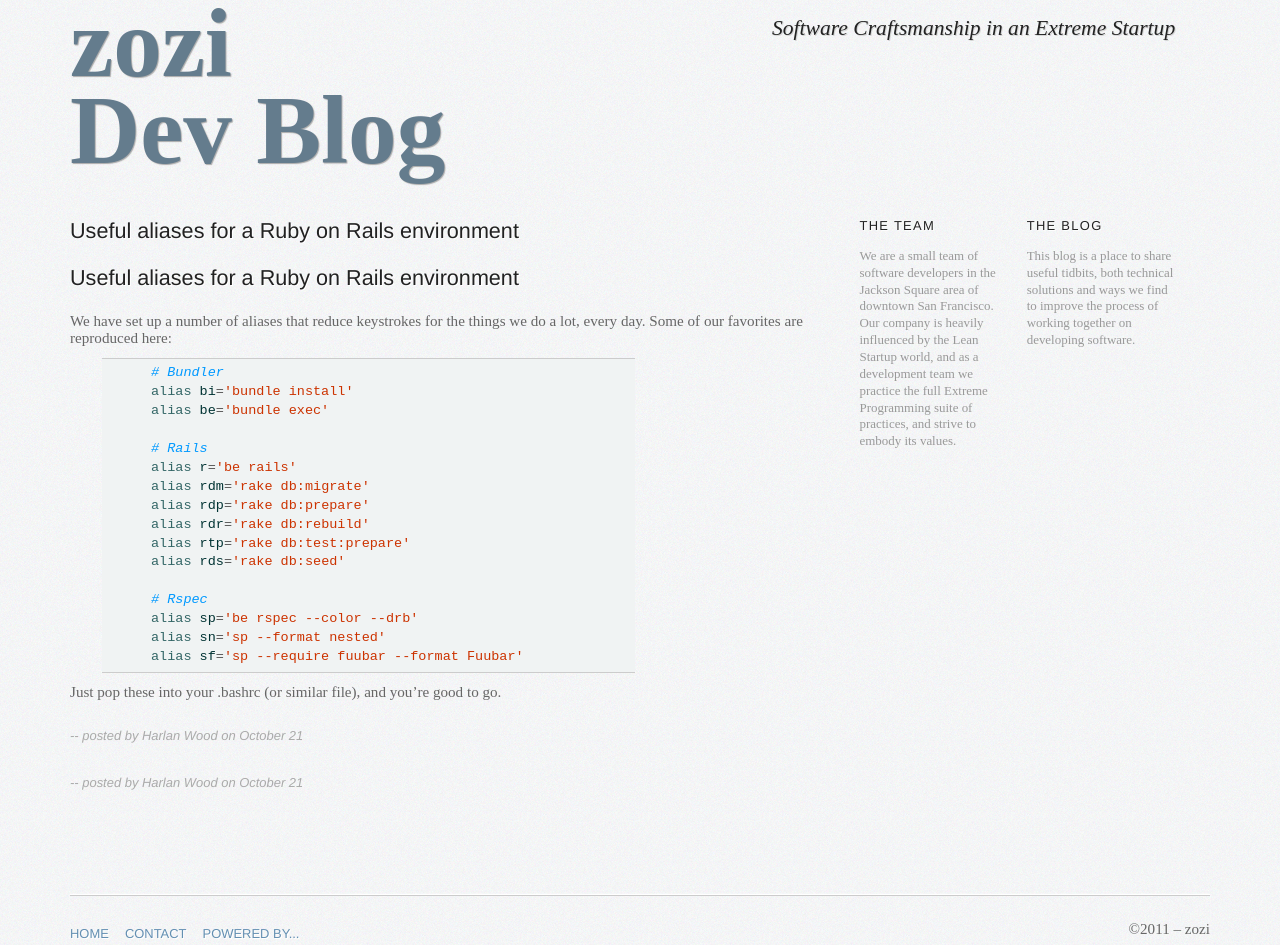
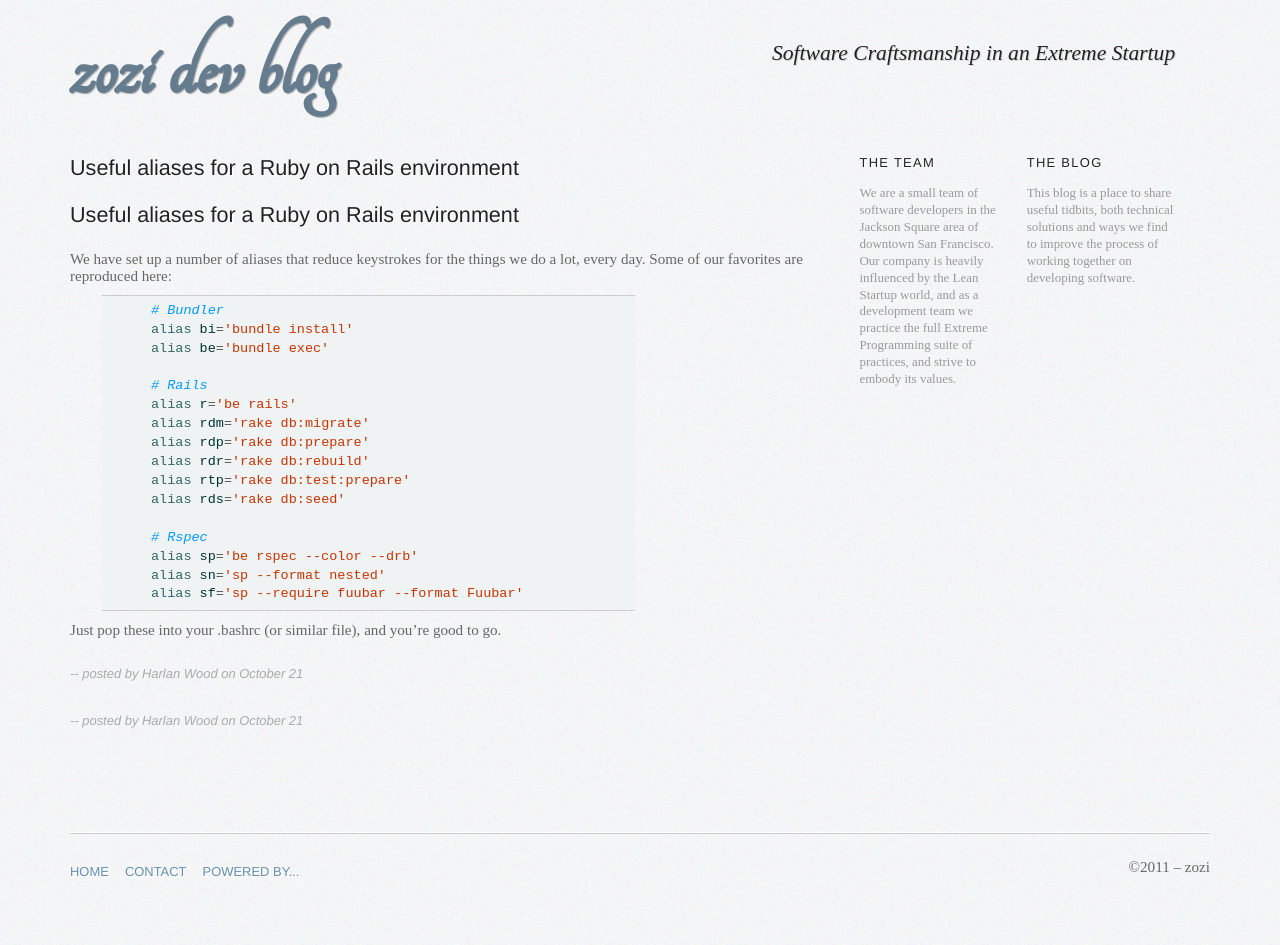
Before and after one commit to zozi/devblog, a Jekyll site: the page built from index.html, in a window 1280 px wide. Built offline with Jekyll 4.4.1, drawn with Linux system fonts in a browser that asks for light colours; the list of posts is cut into pages by our own code; after the commit the page ends 904 px from its top, so only the background shows below that.

Commit message:
change from typekit to googleapi fonts; change header font

```diff
--- a/_layouts/default.html
+++ b/_layouts/default.html
@@ -7,12 +7,11 @@
 
     <title>{% if page.title %}{{ page.title }} | {% endif %}zozi Dev Blog: Software Craftsmanship in an Extreme Startup</title>
 
-    <script type="text/javascript" src="http://use.typekit.com/hcf5iep.js"></script>
-    <script type="text/javascript">try{Typekit.load();}catch(e){}</script>
-
     <link type="text/css" rel="stylesheet" href="/stylesheets/reset.css">
     <link type="text/css" rel="stylesheet" href="/stylesheets/screen.css">
     <link type="text/css" rel="stylesheet" href="/stylesheets/code.css">
+
+    <link rel="stylesheet" type="text/css" href="http://fonts.googleapis.com/css?family=Tangerine">
     <meta name="viewport" content="width=device-width, minimum-scale=1.0, maximum-scale=1.0" />
 
   </head>
@@ -22,7 +21,7 @@
 
       <section id="masthead" class="group">
         <header class="group">
-          <p><a href="/">zozi<br>Dev Blog</a></p>
+          <p><a href="/">zozi dev blog</a></p>
           <h1>Software Craftsmanship in an Extreme Startup</h1>
         </header>
       </section>
--- a/stylesheets/screen.css
+++ b/stylesheets/screen.css
@@ -102,7 +102,7 @@ section#main {
   max-width: 1140px;
   min-width: 755px;
   margin:    0 auto;
-  padding:   0 25px;
+  padding:   25px 25px;
   font-size: 67.5%;
 }
 
@@ -127,7 +127,7 @@ section#masthead header img {
 }
 
 section#masthead header p {
-  font:          600 9em "atrament-web-1", "atrament-web-2";
+  font:          600 9em "Tangerine";
   width:         57.5%;
   margin-bottom: 45px;
   line-height:   .9em;
```
